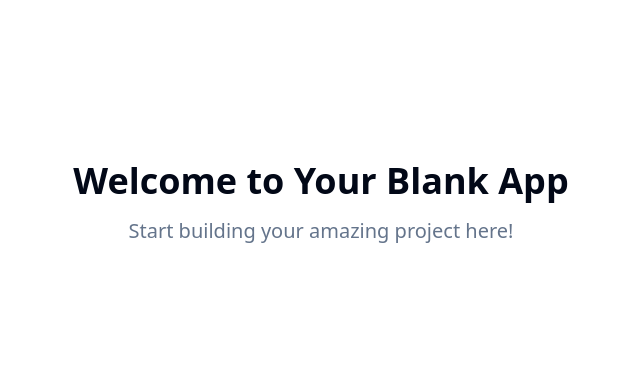
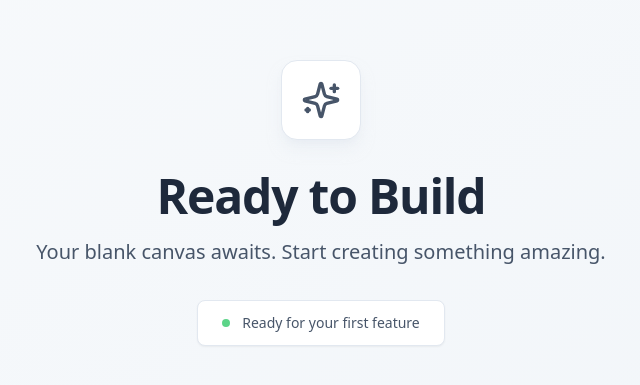
Before and after one commit to anmolbhargava007/empty-spark-ignition, a React (Vite) app: page / in a window 1280 px wide. Shown: the part 197-582 px from the top of the page, without its empty margins (319-959 px from the left). Built offline with nearby package versions, Linux system fonts and the light colour scheme.

Commit message:
Create empty app
Initialize a basic React app structure.

```diff
--- a/src/pages/Index.tsx
+++ b/src/pages/Index.tsx
@@ -1,11 +1,26 @@
-// Update this page (the content is just a fallback if you fail to update the page)
+
+import { Sparkles } from "lucide-react";
 
 const Index = () => {
   return (
-    <div className="min-h-screen flex items-center justify-center bg-background">
-      <div className="text-center">
-        <h1 className="text-4xl font-bold mb-4">Welcome to Your Blank App</h1>
-        <p className="text-xl text-muted-foreground">Start building your amazing project here!</p>
+    <div className="min-h-screen bg-gradient-to-br from-slate-50 to-slate-100 flex items-center justify-center p-4">
+      <div className="text-center max-w-2xl mx-auto">
+        <div className="mb-8 inline-flex items-center justify-center w-20 h-20 bg-white rounded-2xl shadow-lg shadow-slate-200/50 border border-slate-200">
+          <Sparkles className="w-10 h-10 text-slate-600" />
+        </div>
+
+        <h1 className="text-4xl md:text-5xl font-bold text-slate-800 mb-4 tracking-tight">
+          Ready to Build
+        </h1>
+
+        <p className="text-xl text-slate-600 mb-8 leading-relaxed">
+          Your blank canvas awaits. Start creating something amazing.
+        </p>
+
+        <div className="inline-flex items-center px-6 py-3 bg-white rounded-lg border border-slate-200 shadow-sm text-slate-600 transition-all duration-200 hover:shadow-md hover:border-slate-300">
+          <div className="w-2 h-2 bg-green-500 rounded-full mr-3 animate-pulse"></div>
+          <span className="text-sm font-medium">Ready for your first feature</span>
+        </div>
       </div>
     </div>
   );
```
